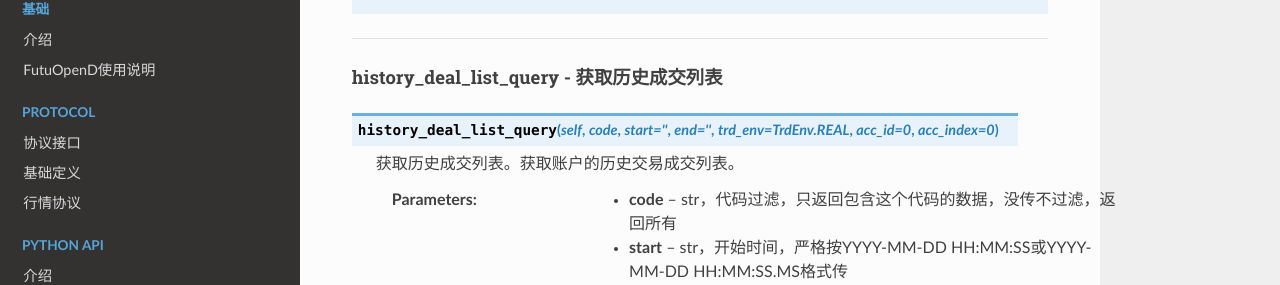
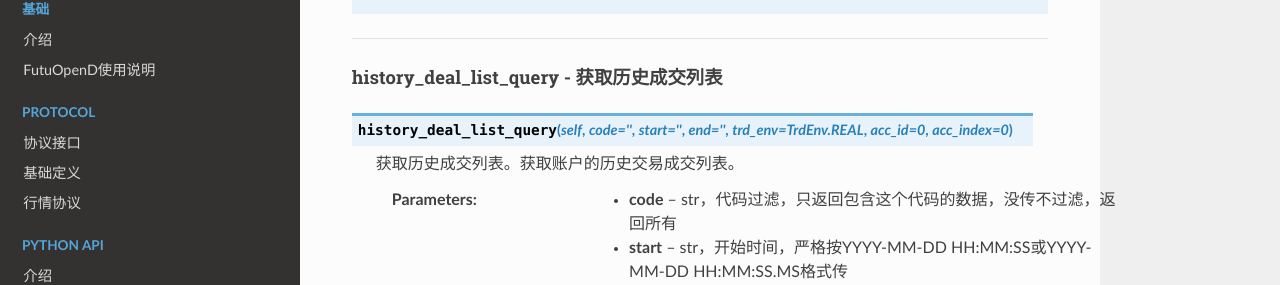
Before and after one commit to FutunnOpen/futu-api-doc, a Sphinx documentation site: the page built from doc_maker/source/api/Trade_API.rst, in a window 1280 px wide and 900 px high, scrolled down 10286 px. Shown: the part 137-422 px from the top of the window. Built offline with Sphinx 7.4.7 and the Read the Docs theme 2.0.0, drawn with Linux system fonts in a browser that asks for light colours; pages that are not in the unit, such as notebooks, are missing from menus.

```diff
--- a/doc_maker/source/api/Trade_API.rst
+++ b/doc_maker/source/api/Trade_API.rst
@@ -445,7 +445,7 @@ history_order_list_query - 获取历史订单列表
 history_deal_list_query - 获取历史成交列表
 ~~~~~~~~~~~~~~~~~~~~~~~~~~~~~~~~~~~~~~~~~~~~~
 
-..  py:function:: history_deal_list_query(self, code, start='', end='', trd_env=TrdEnv.REAL, acc_id=0, acc_index=0)
+..  py:function:: history_deal_list_query(self, code='', start='', end='', trd_env=TrdEnv.REAL, acc_id=0, acc_index=0)
 
  获取历史成交列表。获取账户的历史交易成交列表。
 
```
